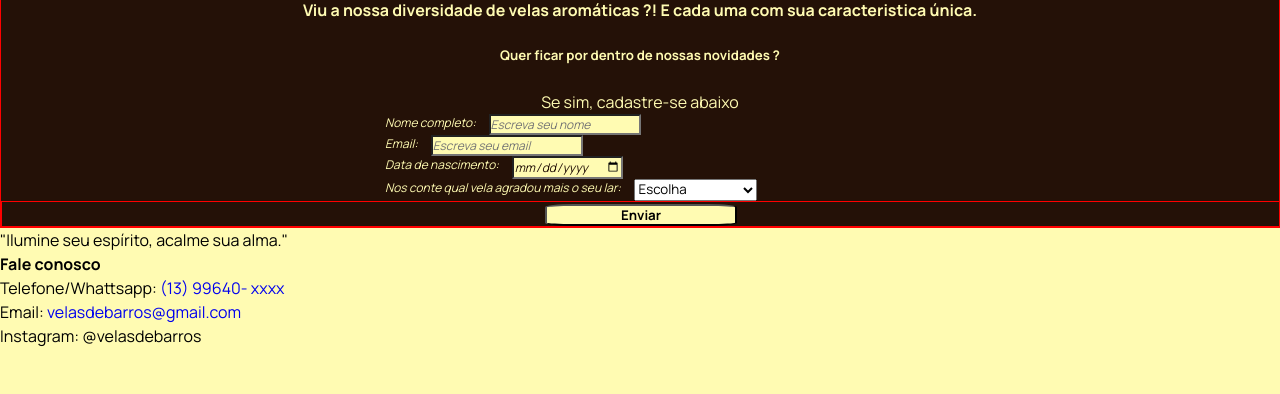
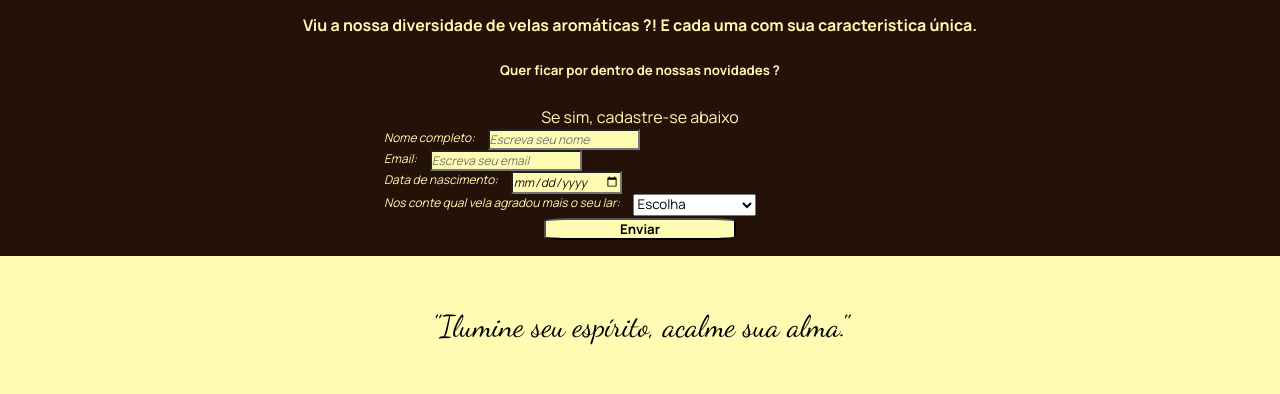
Before and after one commit to PedroMarquesr/Candelaria, a plain HTML site: page index.html in a window 1280 px wide. Shown: the part 3236-3630 px from the top of the page. Before the commit the page ends 3584 px from the top, so only its background shows below. Drawn offline with Linux system fonts and the light colour scheme.

Commit message:
Correções HTML e CSS
Correções para responsividade

```diff
--- a/style.css
+++ b/style.css
@@ -27,13 +27,11 @@ a {
   width: 100%;
   margin-top: 0;
   z-index: 1000;
-  border-bottom: 50px solid red 10;
 }
 .topo {
   display: flex;
   justify-content: space-between; /* Espaça os elementos 'esquerdo' e 'direito' */
   background-color: #241107;
-  border-bottom: 50px solid red 10;
 }
 
 .direito {
@@ -155,7 +153,8 @@ a {
 }
 
 #recebanovidades {
-  border: 1px solid red;
+  padding-top: 2vh;
+  padding-bottom: 2vh;
   text-align: center;
   background-color: #241107;
   color: #fffbb2;
@@ -186,11 +185,11 @@ a {
 }
 .container-botao {
   width: 100vw;
-  border: 1px solid red;
 }
 .botao-enviar {
   text-align: center;
 }
+
 button {
   width: 15%;
   height: 15%;
@@ -198,7 +197,30 @@ button {
   font-weight: bold;
   border-radius: 15%;
 }
+footer {
+  text-align: center;
+  width: 100vw;
+}
 
+#rodape p {
+  font-family: "Dancing Script", serif;
+  font-size: 30px;
+}
+
+#faleconosco {
+  font-style: italic;
+  background-color: #241107;
+  color: #fffbb2;
+  text-align: start;
+}
+
+#faleconosco li {
+  font-size: 11px;
+}
+#faleconosco a {
+  text-decoration: underline;
+  color: #fffbb2;
+}
 /* Media query para telas menores */
 @media (max-width: 768px) {
   .direito li a {
@@ -252,6 +274,9 @@ button {
   .texto-sobrenos p {
     padding: 5px 43px;
   }
+  .itenstopo {
+    padding-left: 40vw;
+  }
   #sobrenos img {
     display: none;
   }
```
Also changed, not shown: index.html (+5 -0 lines).
